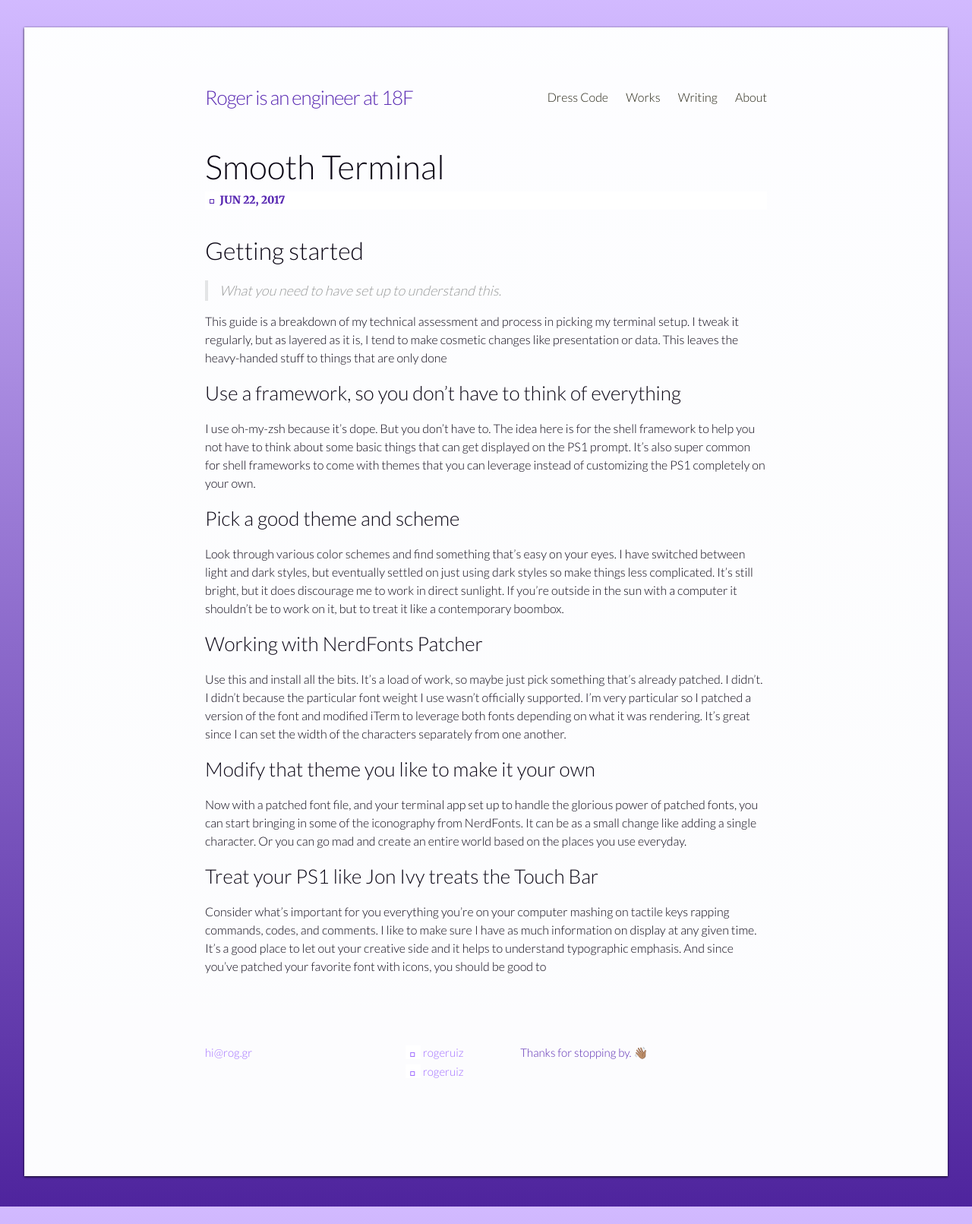
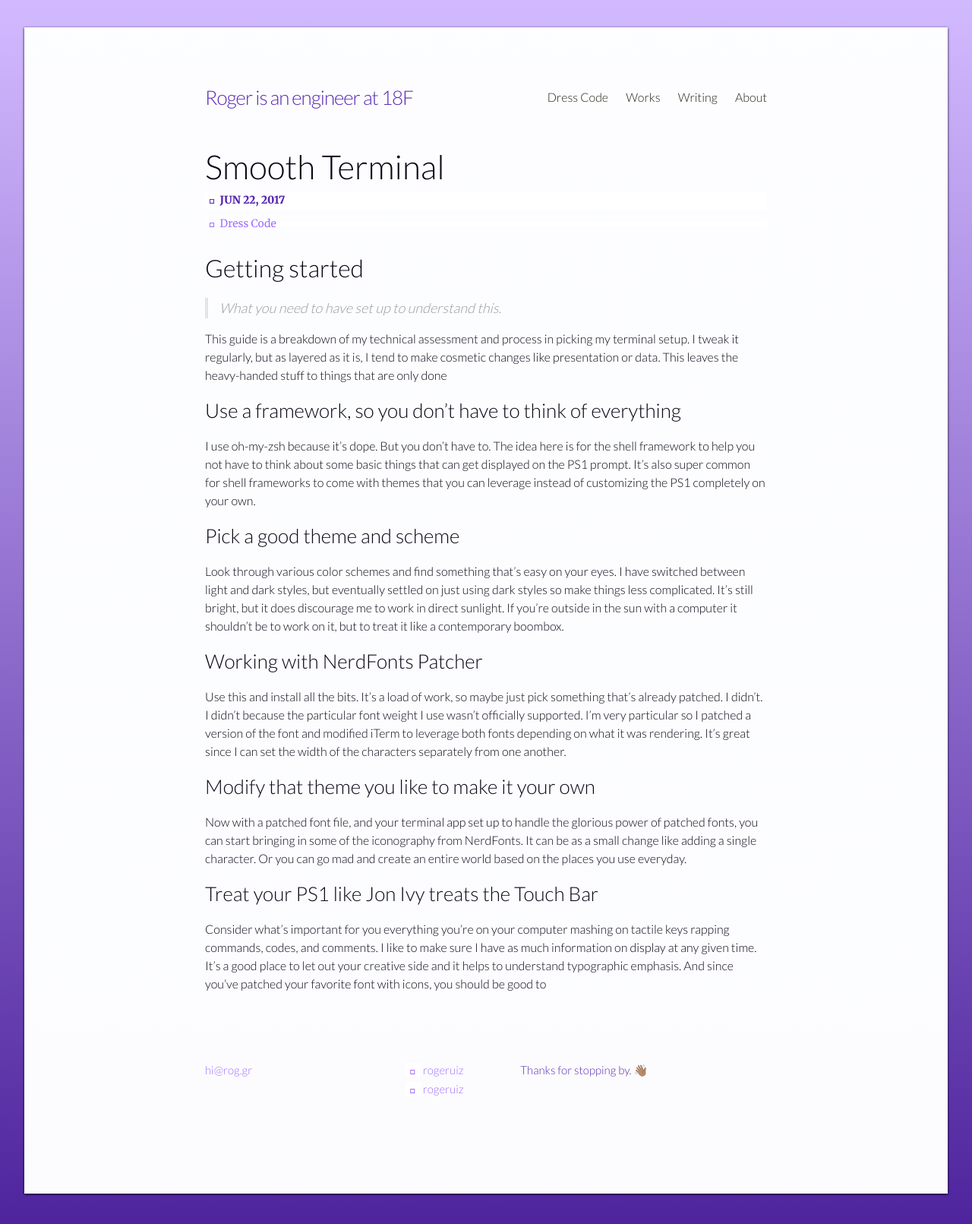
Before and after one commit to rogeruiz/write, a Jekyll site: the page built from dress-code/_posts/2017-06-22-smooth-terminal.markdown, in a window 1280 px wide. Shown: the whole page at 76% size. Built offline with Jekyll 4.4.1, drawn with Linux system fonts in a browser that asks for light colours; some web fonts are replaced; before the commit the page ends 1588 px from its top, so only the background shows below that.

Commit message:
Add page's category to post layout

```diff
--- a/_layouts/post.html
+++ b/_layouts/post.html
@@ -5,6 +5,7 @@ layout: default
 
   <header class="post-header">
     <p class="post-meta highlight"><code>&#xf073;</code>{{ page.date | date: "%b %-d, %Y" }}{% if page.author %} • {{ page.author }}{% endif %}{% if page.meta %} • {{ page.meta }}{% endif %}</p>
+    <p class="post-category highlight"><code>&#xf02b;</code>{{ page.categories[ 0 ] | replace:'-',' ' }}</p>
   </header>
 
   <article class="post-content highlight-anchors">
--- a/_sass/_layout.scss
+++ b/_sass/_layout.scss
@@ -258,6 +258,15 @@ body {
     text-transform: uppercase;
 }
 
+.post-category {
+    font-size: $small-font-size;
+    color: $cl-tertiary-right;
+    font-family: $ff-merriweather;
+    font-weight: 400;
+    text-transform: capitalize;
+    line-height: 0.5;
+}
+
 .post-link {
     font-family: $ff-lato;
     display: block;
```
